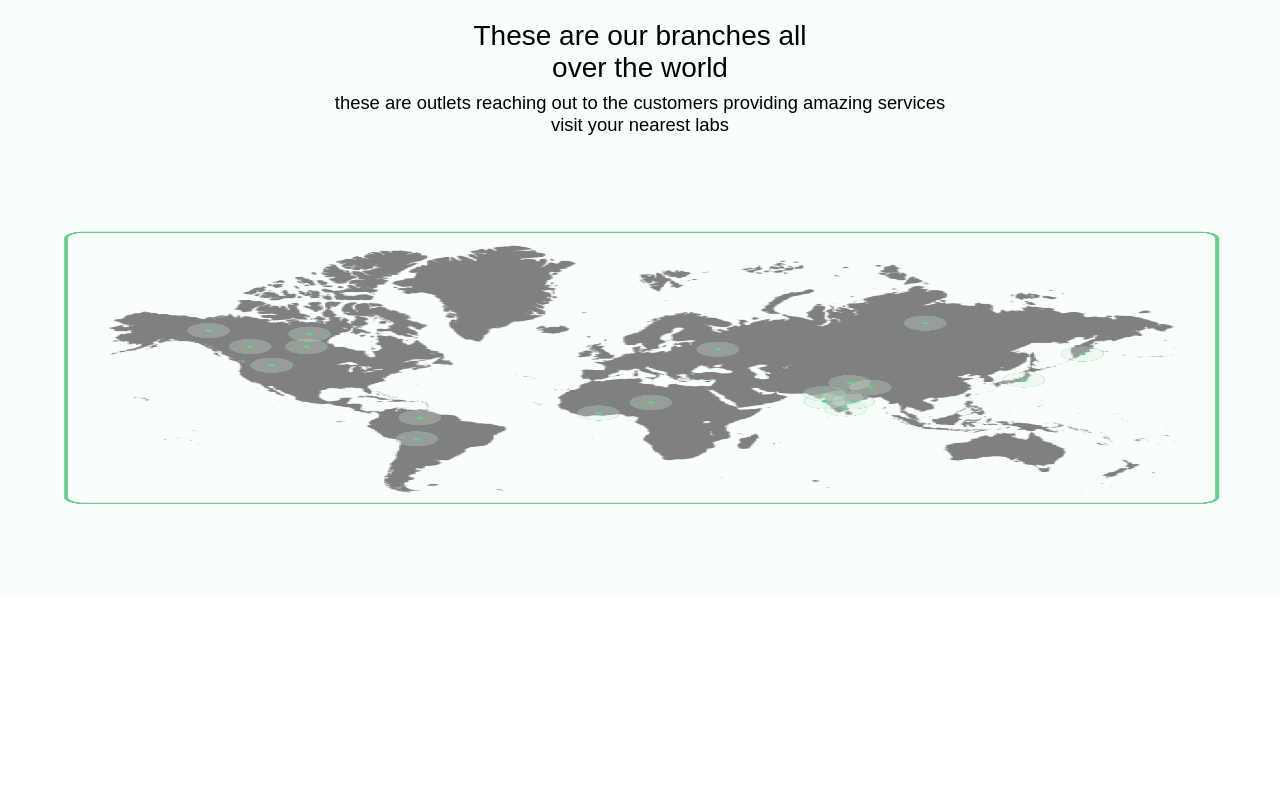
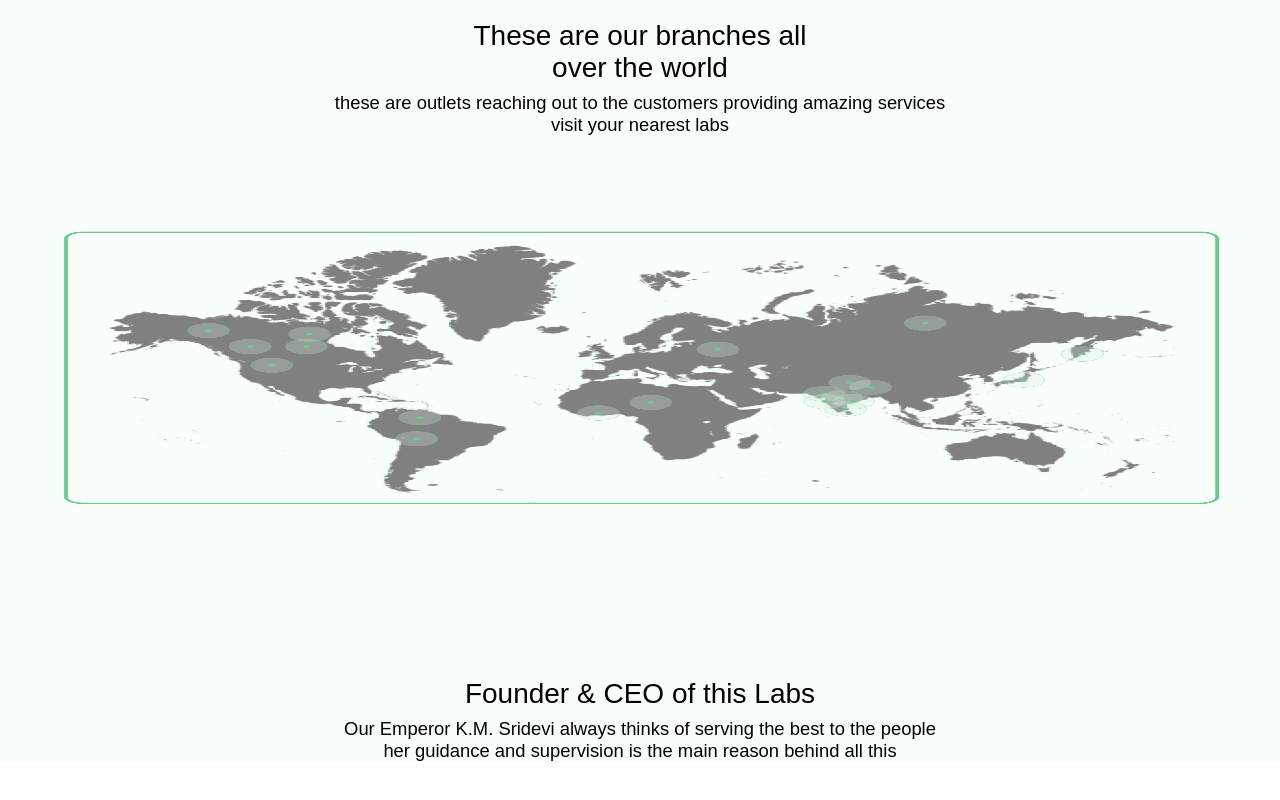
Before and after one commit to GantaVenkataKousik/nextgen-labs, a React (Create React App) app in the folder client/: page / in a window 1280 px wide. Shown: the part 3184-3984 px from the top of the page. Before the commit the page ends 3862 px from the top, so only its background shows below. Built offline with nearby package versions, Linux system fonts and the light colour scheme; a web font is replaced by a local one.

Commit message:
commiting all the changes

```diff
--- a/client/src/App.js
+++ b/client/src/App.js
@@ -7,6 +7,7 @@ import About from './pages/About/About'
 import CaseStudies from './pages/CaseStudies/CaseStudies'
 import Doctors from './pages/Doctors/Doctors'
 import Branches from './pages/Branches/Branches'
+import Founder from './pages/Founder/Founder'
 
 function App () {
   const [showMenu, setShowMenu] = useState(false)
@@ -23,6 +24,7 @@ function App () {
       <CaseStudies />
       <Doctors></Doctors>
       <Branches></Branches>
+      <Founder></Founder>
     </div>
   )
 }
--- a/client/src/pages/Branches/responsive.css
+++ b/client/src/pages/Branches/responsive.css
@@ -1,8 +1,10 @@
+@media screen and (max-width: 550px) {
   .Branches img {
     width: 100%;
-  height: 35vh;
+    height: 60vh;
     margin: 5vh 0;
   }
   .Branches .branchImage {
     padding: 4%;
   }
+}
--- a/client/src/pages/Founder/Founder.jsx
+++ b/client/src/pages/Founder/Founder.jsx
@@ -2,12 +2,20 @@ import React from 'react'
 import './style.css'
 import './responsive.css'
 
-function Branches () {
+function Founder () {
   return (
     <>
-      <div className='Founder'></div>
+      <div className='Founder'>
+        <h1>Founder & CEO of this Labs</h1>
+
+        <h3>
+          Our Emperor K.M. Sridevi always thinks of serving the best to the
+          people <br></br> her guidance and supervision is the main reason
+          behind all this
+        </h3>
+      </div>
     </>
   )
 }
 
-export default Branches
+export default Founder
--- a/client/src/pages/Founder/style.css
+++ b/client/src/pages/Founder/style.css
@@ -1,28 +1,18 @@
-.Branches {
+.Founder {
   font-weight: 500;
   font-family: 'Inria Sans', sans-serif;
   font-weight: 500;
   margin: 10vh 0;
   margin: 10vh auto;
 }
-.Branches h1 {
+.Founder h1 {
   text-align: center;
   font-size: 1.75rem;
   font-weight: 500;
   margin-bottom: 1vh;
 }
-.Branches h3 {
+.Founder h3 {
   text-align: center;
   font-size: 1.15rem;
   font-weight: 500;
 }
-.Branches .branchImage {
-  width: 100%;
-  display: flex;
-  justify-content: center;
-}
-.Branches img {
-  width: 70%;
-  height: 70vh;
-  margin: 5vh 0;
-}
```
Lines whose indentation alone changed are shown as unchanged.
